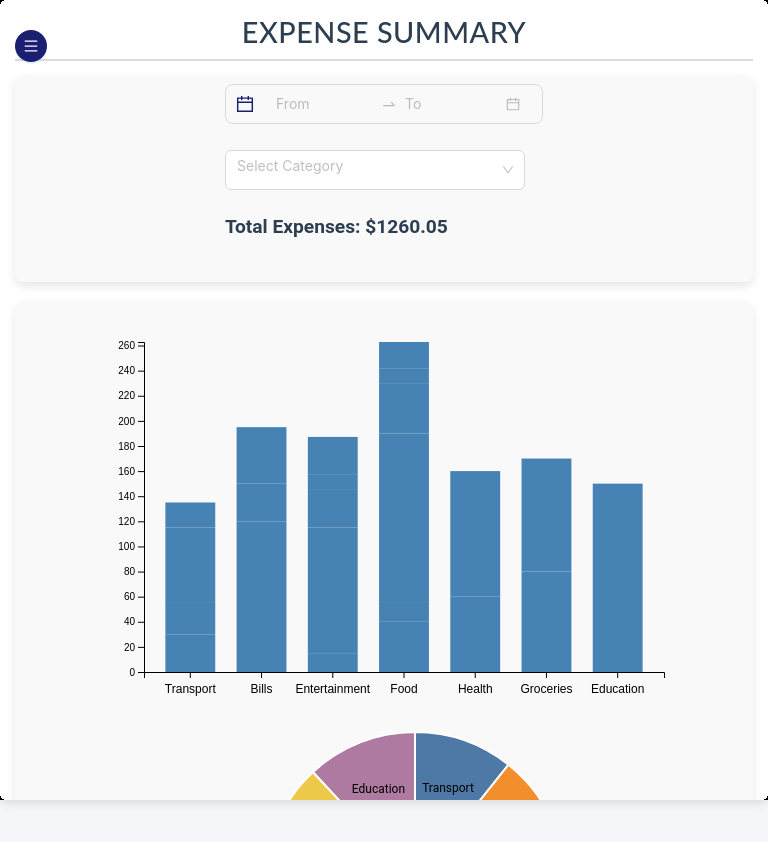
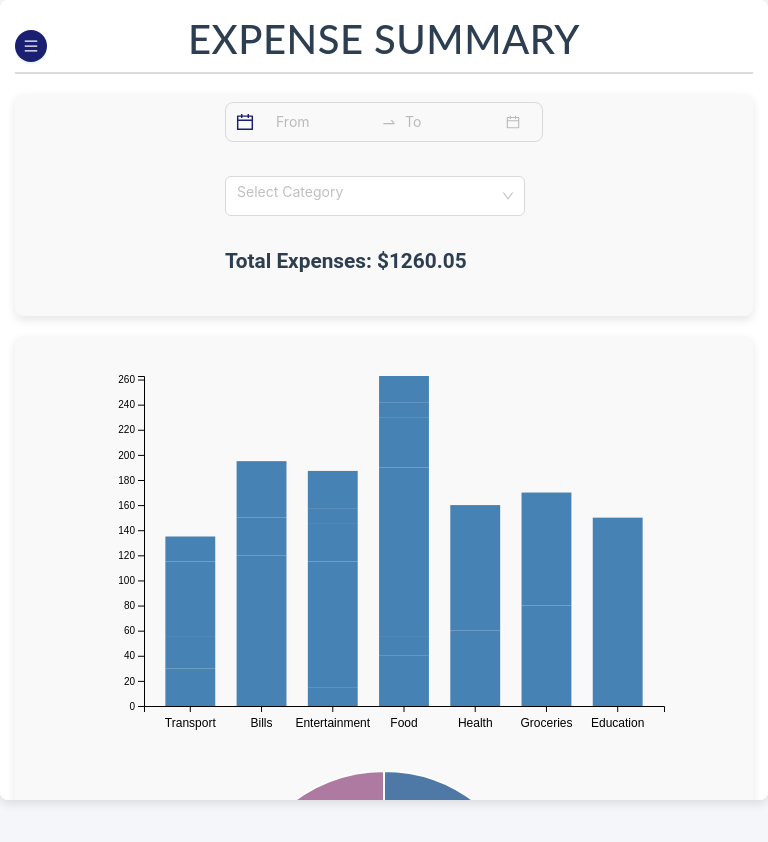
Before and after one commit to geggenpress4231/expensetracker, a React (Create React App) app: page /summary in a window 768 px wide. Shown: the top 842 px of the page. Built offline with nearby package versions, Linux system fonts and the light colour scheme; data requests are answered from the project's data file.

Commit message:
responsiveness enhancements

```diff
--- a/src/components/DateFilter.jsx
+++ b/src/components/DateFilter.jsx
@@ -1,13 +1,42 @@
-import React from 'react';
+import React, { useState, useEffect } from 'react';
 import { DatePicker, Space } from 'antd';
 import { CalendarOutlined } from '@ant-design/icons';
+import moment from 'moment';
 
 const { RangePicker } = DatePicker;
 
 export default function DateFilter({ onDateChange }) {
+  const [dateFormat, setDateFormat] = useState('YYYY-MM-DD'); // Default display format
+
   const handleDateChange = (dates, dateStrings) => {
-    onDateChange(dateStrings);  // Pass the range as [start, end]
+    // Internally handle dates in 'YYYY-MM-DD' format for consistency
+    if (dates) {
+      const formattedDates = dates.map(date => date ? date.format('YYYY-MM-DD') : null);
+      onDateChange(formattedDates); // Pass consistently formatted dates
+    } else {
+      onDateChange([null, null]);  // Pass null when date range is cleared
+    }
   };
+
+  // Check screen size and adjust the date display format accordingly
+  useEffect(() => {
+    const handleResize = () => {
+      if (window.innerWidth <= 768) {
+        setDateFormat('DD-MM-YYYY'); // Use day-month-year display format on smaller screens
+      } else {
+        setDateFormat('YYYY-MM-DD'); // Use year-month-day display format on larger screens
+      }
+    };
+
+    // Add event listener to detect window resize
+    window.addEventListener('resize', handleResize);
+
+    // Run once to set initial state
+    handleResize();
+
+    // Cleanup the event listener on unmount
+    return () => window.removeEventListener('resize', handleResize);
+  }, []);
 
   return (
     <Space direction="vertical" size="middle" style={{ width: '100%' }}>
@@ -15,9 +44,9 @@ export default function DateFilter({ onDateChange }) {
         <CalendarOutlined style={{ marginRight: '10px', fontSize: '18px', color: '#1a1f71' }} />
         <RangePicker
           onChange={handleDateChange}
-          format="YYYY-MM-DD"
+          format={dateFormat}  // Dynamically set display format based on screen size
           placeholder={['From', 'To']}
-          style={{ width: '100%', height:'2vh',padding: '8px 12px', border: 'none', backgroundColor: 'transparent' }}
+          style={{ width: '100%', height: '2vh', padding: '8px 12px', border: 'none', backgroundColor: 'transparent' }}
           bordered={false}
         />
       </div>
--- a/src/pages/SummaryPage/SummaryPage.css
+++ b/src/pages/SummaryPage/SummaryPage.css
@@ -97,49 +97,155 @@ h1 {
   letter-spacing: 0.5px;
 }
 
-/* Responsive Styles for Larger Tablets (Max Width: 992px) */
-@media (max-width: 992px) {
+@media (max-width: 992px) and (min-width: 769px) {
   .summary-page-container {
     padding: 2vh 3vw;
+    height: auto;
+    overflow-y: auto;
   }
 
   .filter-expense-container {
     flex-wrap: wrap;
-    justify-content: space-around;
+    justify-content: space-between;
+    gap: 20px;
+    padding: 1.5vh 2vw;
+  }
+
+  .charts-container {
+    flex-direction: column;
+    gap: 20px;
+    align-items: center;
+  }
+
+  .bar-chart-container, .pie-chart-container {
+    width: 100%;
+    height: auto;
+    min-height: 300px;
+  }
+
+  .total-expenses {
+    text-align: center;
+    margin: 0;
+    font-size: 1.4rem;
+  }
+}
+
+@media (max-width: 768px) and (min-width: 481px) {
+  .summary-page-container {
+    width: 100vw;
+    margin: 0 auto;
+    padding: 2vh 2vw;
+  }
+
+  .filter-expense-container {
+    flex-direction: column;
+    padding: 1vh 2vw;
     gap: 15px;
   }
 
+  .filter-item {
+    width: 100%;
+    margin-bottom: 1.2rem;
+  }
+
+  .total-expenses {
+    text-align: center;
+    margin-bottom: 15px;
+    font-size: 1.3rem;
+  }
+
   .charts-container {
-    flex-direction: row;
+    flex-direction: column;
     gap: 15px;
   }
 
   .bar-chart-container, .pie-chart-container {
-    width: 48%;
-  }
-
-
-  .hamburger-menu {
-    position: absolute;
-    top: 15px;
-    left: 20px;
-    z-index: 10;
+    width: 100%;
+    height: 300px;
+    margin: 0 auto;
   }
 }
 
-/* Responsive Styles for Mobile Devices (Max Width: 768px) */
-@media (max-width: 768px) {
+@media (max-width: 992px) and (min-width: 769px) {
+  .summary-page-container {
+    padding: 2vh 3vw;
+    height: auto;
+    overflow-y: auto;
+  }
+
+  .filter-expense-container {
+    flex-wrap: wrap;
+    justify-content: space-between;
+    gap: 20px;
+    padding: 1.5vh 2vw;
+  }
+
+  .charts-container {
+    flex-direction: column;
+    gap: 20px;
+    align-items: center;
+  }
+
+  .bar-chart-container, .pie-chart-container {
+    width: 100%;
+    height: auto;
+    min-height: 300px;
+  }
+
+  .total-expenses {
+    text-align: center;
+    margin: 0;
+    font-size: 1.4rem;
+  }
+}
+
+@media (max-width: 768px) and (min-width: 481px) {
   .summary-page-container {
     width: 100vw;
     margin: 0 auto;
     padding: 2vh 2vw;
+  }
+
+  .filter-expense-container {
+    flex-direction: column;
+    padding: 1vh 2vw;
+    gap: 15px;
+  }
+
+  .filter-item {
+    width: 100%;
+    margin-bottom: 1.2rem;
+  }
+
+  .total-expenses {
+    text-align: center;
+    margin-bottom: 15px;
+    font-size: 1.3rem;
+  }
+
+  .charts-container {
+    flex-direction: column;
+    gap: 15px;
+  }
+
+  .bar-chart-container, .pie-chart-container {
+    width: 100%;
+    height: 300px;
+    margin: 0 auto;
+  }
+}
+
+@media (max-width: 480px) {
+  .summary-page-container {
+    padding: 0;
+    margin: 0 auto;
     overflow-y: auto;
   }
 
   .filter-expense-container {
     flex-direction: column;
-    padding: 1vh 2vw;
-    gap: 10px;
+    width: 100%;
+    padding: 0;
   }
 
   .filter-item {
@@ -148,65 +254,16 @@ h1 {
   }
 
   .total-expenses {
-    text-align: center;
-    font-size: 1.2rem;
-    margin-bottom: 20px;
-  }
-
-  .charts-container {
-    flex-direction: column;
-    gap: 10px;
-  }
-
-  .bar-chart-container, .pie-chart-container {
-    width: 100%;
-    height: auto;
-    min-height: 300px;
-  }
-
-  h1 {
-    font-size: 1.8rem;
-  }
-
-
-  .hamburger-menu {
-    position: absolute;
-    top: 3px;
-    left: 5px;
-    z-index: 10;
-  }
-}
-
-/* Responsive Styles for Small Mobile Devices (Max Width: 480px) */
-@media (max-width: 480px) {
-  body {
-    padding: 0;
-    margin: 0;
-    width: 100%;
-  }
-
-  .summary-page-container {
-    width: 100vw;
-    padding: 0;
-    margin: 0 auto;
-  }
-
-  .filter-expense-container {
-    flex-direction: column;
-    width: 100%;
-    padding: 0;
-  }
-
-  .total-expenses {
     font-size: 1rem;
     text-align: center;
-    margin: 0 auto;
+    margin-bottom: 1rem;
     width: 100%;
   }
 
   .charts-container {
     gap: 10px;
     width: 100%;
+    flex-direction: column;
   }
 
   .bar-chart-container, .pie-chart-container {
@@ -217,15 +274,6 @@ h1 {
   h1 {
     font-size: 1.6rem;
     text-align: center;
-    width: 100%;
     margin: 0 auto;
   }
-
-
-  .hamburger-menu {
-    position: absolute;
-    top: 3px;
-    left: 5px;
-    z-index: 10;
-  }
 }
```
